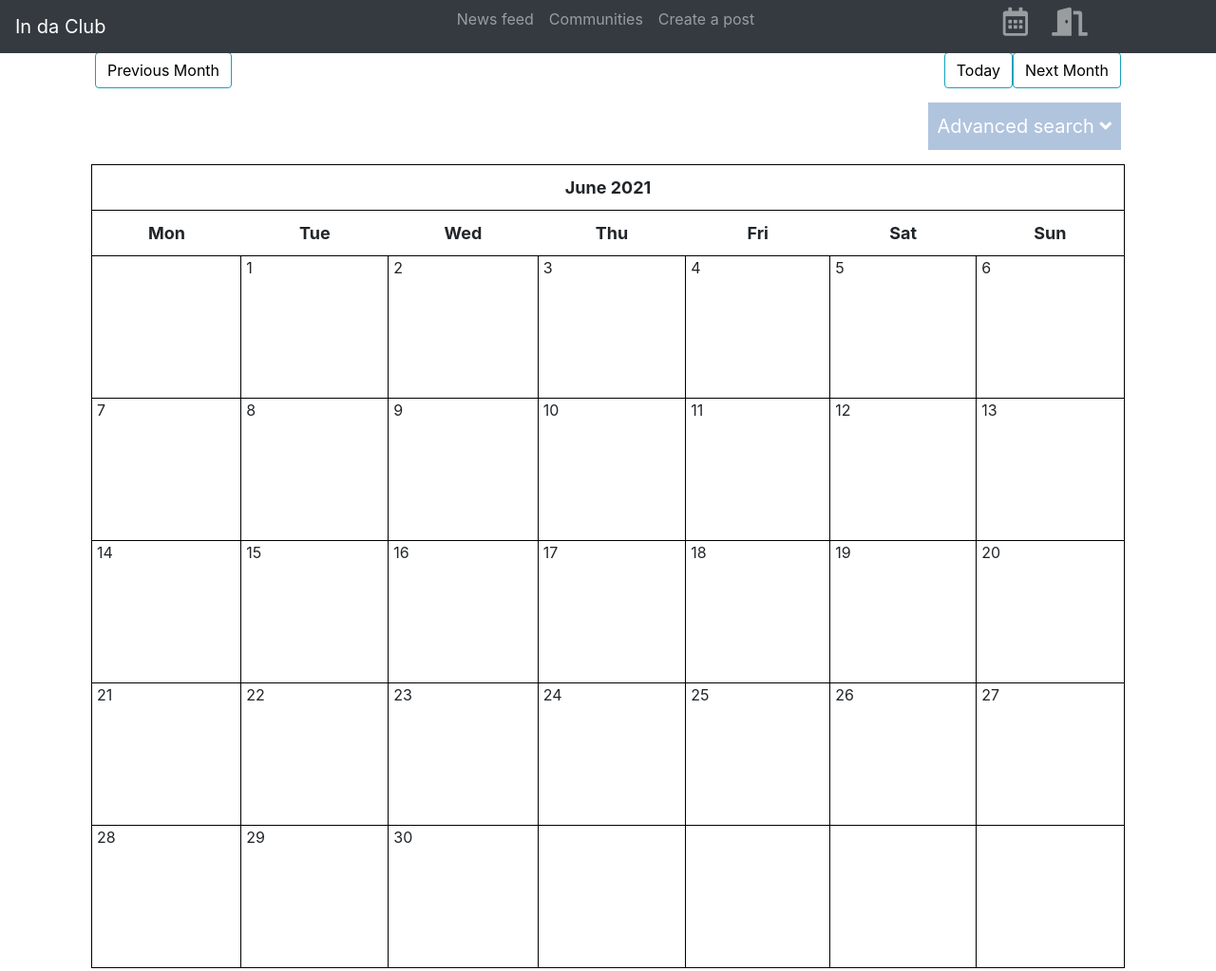
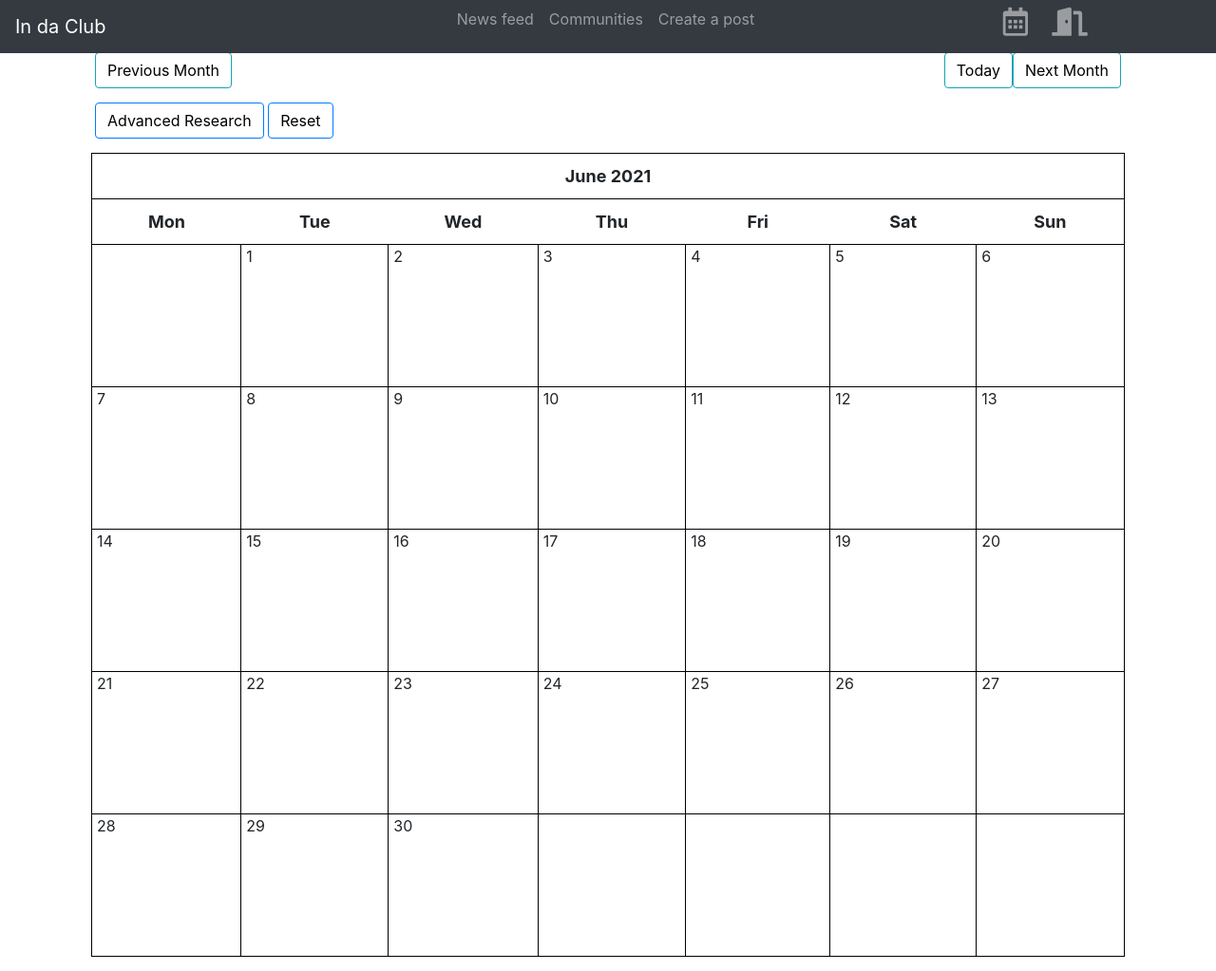
Before and after one commit to gabrielhayoun/communitymanager, a Django app: page /calendar/month/None/None/None/None in a window 1280 px wide. Shown: the whole page at 95% size. Run offline with Django 3.2, Linux system fonts and the light colour scheme; the visitor is signed in with stand-in values (Sample User, id 1); data that the repository does not hold is empty; parts of the project's set-up code (start-up, migrations or seed data) failed here and were passed over; some libraries are stand-ins or nearby versions.

Commit message:
first presentable html (advanced research colored if u have a research, button...)

```diff
--- a/projet/communitymanager/templates/communitymanager/calendar1.html
+++ b/projet/communitymanager/templates/communitymanager/calendar1.html
@@ -18,19 +18,23 @@
             Today </a>
     </div>
 </div>
-
 <div class="container">
     <div class="clearfix">
-        <div class="float-right">
+        {% if show == 1%}
+        <button type="button" class="btn btn-primary" style="background-color: #03a9f3" data-toggle="collapse" data-target="#demo">Advanced Research
+        </button>
+        {% else %}
+                <button type="button" class="btn btn-primary" data-toggle="collapse" data-target="#demo">Advanced Research
+        </button>
+        {% endif %}
+        <a class="btn btn-primary" role="button"
+           href="{%url 'calendar_form' view='month' month=month community='None' priority='None' start_date='None' end_date='None' %}">Reset</a>
+        <div id="demo" class="collapse">
             <form method="post"
                   action="{%url 'calendar_form' view='month' month=month community=community_url priority=priority_url start_date=start_date_url end_date=end_date_url %}"
                   id=calendar_form" class="needs-validation">
-                <nav class="advancedsearch">
                 <ul>
                     <!-- Début du menu déroulant -->
-                        <li>
-                            <div>Advanced search <i class='fas fa-angle-down' style="font-size:20px;"></i></div>
-                            <ul>
                     {% csrf_token %}
                     {# Community #}
                     <li><label for="id_community">Community :</label>
@@ -57,17 +61,12 @@
                     <li>{# Date #}
                         <label for="id_start_date">Start Date</label>
                         <input type="date" class="" id="id_start_date" name="start_date"
-                                           value="{{start_date_url}}"/></li>
-
-                                <li><label for="id_end_date">End Date</label>
+                               value="{{start_date_url}}"/>
+                        <label for="id_end_date">End Date </label>
                         <input type="date" class="" id="id_end_date" name="end_date"
                                value="{{end_date_url}}"/>
-                                    <br></li>
-                                <li> <a class="btn"
-                                         href="{%url 'calendar_form' view='month' month=month community='None' priority='None' start_date='None' end_date='None' %}">Reset</a>
-                                    <input type="submit" value="Submit"></li>
-                            </ul>
                     </li>
+                    <input type="submit" value="Submit">
                 </ul>
                 </nav>
             </form>
--- a/projet/communitymanager/views.py
+++ b/projet/communitymanager/views.py
@@ -284,6 +284,7 @@ def CalendarView(request, **kwargs):
         theweek = cal.monthdays2calendar(cal.year, cal.month)[arg]
     #        print(theweek)
 
+    show = 0
     all_community = 0
     all_priority = 0
     form = CalendarForm(user=request.user, data=request.POST or None)
@@ -303,12 +304,14 @@ def CalendarView(request, **kwargs):
         community_form = Community.objects.all()
         all_community = 1
     else:
+        show=1
         community_form = Community.objects.filter(name__in=community_list)
 
     if priority_list[0] == "None":
         priority_form = Priority.objects.all()
         all_priority = 1
     else:
+        show=1
         priority_form = Priority.objects.filter(name__in=priority_list)
 
     print(start_date_url)
@@ -316,11 +319,14 @@ def CalendarView(request, **kwargs):
     if form.is_valid():
         all_community = 0
         all_priority = 0
+        show=1
         community_form = form.cleaned_data['community']
         priority_form = form.cleaned_data['priority']
         start_date = form.cleaned_data['start_date']
         end_date = form.cleaned_data['end_date']
-        print(community_form)
+
+        if not priority_form and not community_form and start_date is None and end_date is None :
+            show = 0
 
         priority_url = ""
         for values in priority_form:
@@ -375,6 +381,7 @@ def CalendarView(request, **kwargs):
 
     # Call the formatmonth method, which returns our calendar as a table
     if start_date_url != "None" and end_date_url != "None":
+        show=1
         start_date = datetime.strptime(start_date_url, '%Y-%m-%d')
         end_date = datetime.strptime(end_date_url, '%Y-%m-%d')
         end_date_plus = end_date + timedelta(days=1)
@@ -383,11 +390,13 @@ def CalendarView(request, **kwargs):
                                     date_event__year=cal.year, date_event__month=cal.month)
 
     elif start_date_url != "None":
+        show=1
         start_date = datetime.strptime(start_date_url, '%Y-%m-%d')
         posts = Post.objects.filter(event=True, community__in=community_form, priority__in=priority_form,
                                     date_event__year=cal.year, date_event__month=cal.month, date_event__gt=start_date)
 
     elif end_date_url != "None":
+        show=1
         end_date = datetime.strptime(end_date_url, '%Y-%m-%d')
         end_date_plus = end_date + timedelta(days=1)
         posts = Post.objects.filter(event=True, community__in=community_form, priority__in=priority_form,
--- a/projet/static/css/styles.css
+++ b/projet/static/css/styles.css
@@ -40,45 +40,3 @@
     color: cornflowerblue;
     font-weight: bold;
 }
-
-.advancedsearch li {
-    list-style: none !important;
-    color: white;
-    padding: 10px;
-    font-size: 20px;
-    text-decoration: none;
-}
-
-.advancedsearch ul {
-    list-style: none !important;
-    background-color: lightsteelblue;
-    padding: 0;
-    margin: 0;
-}
-
-.advancedsearch ul li {
-    list-style: none;
-    line-height: 30px;
-    float: left;
-    background-color: lightsteelblue;
-}
-
-.advancedsearch ul li ul {
-    display: none;
-}
-
-/* Rend le menu déroulant caché par défaut */
-.advancedsearch ul li:hover ul { /* Affiche la dropNav au survol de la souris avec la class .drop */
-    z-index: 99999;
-    display: list-item !important;
-    position: absolute;
-    margin-top: 5px;
-    margin-left: -10px;
-}
-
-.advancedsearch ul li:hover ul li {
-    float: none;
-    font-size: 15px;
-    padding: 0px 10px;
-    line-height: 20px;
-}
```
Lines whose indentation alone changed are shown as unchanged.
